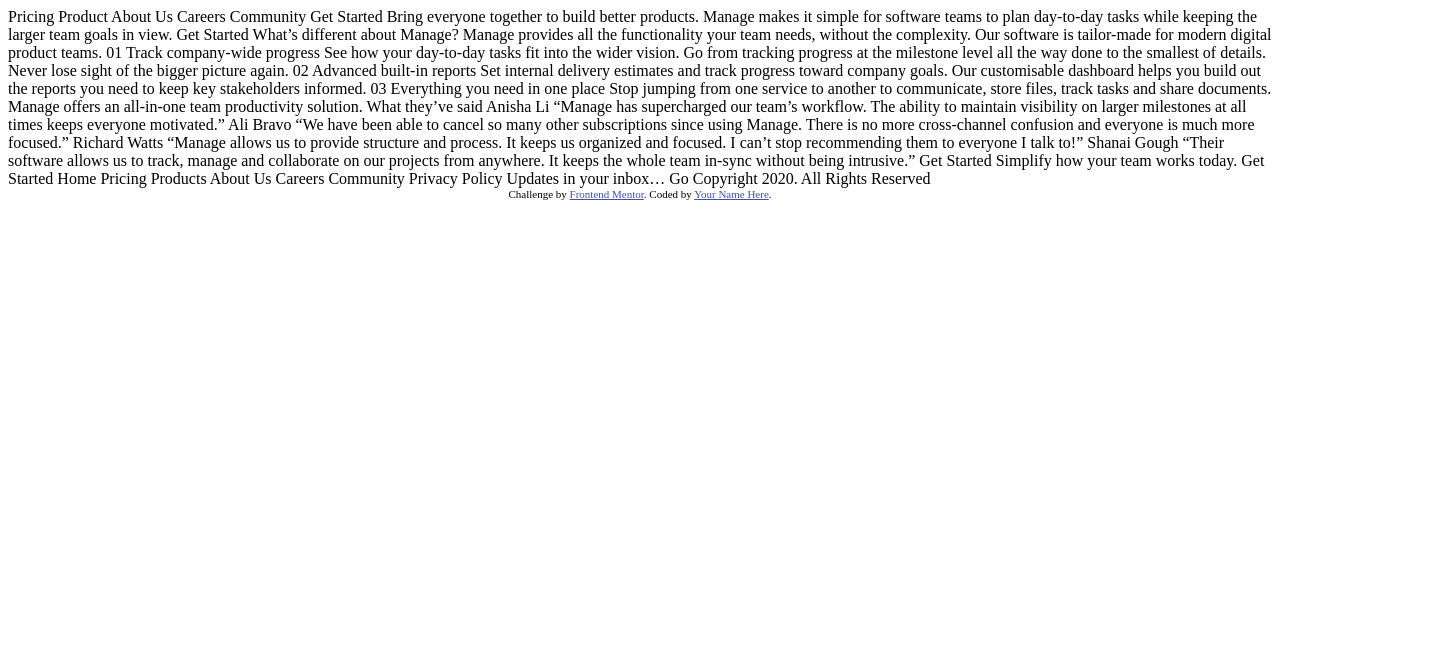
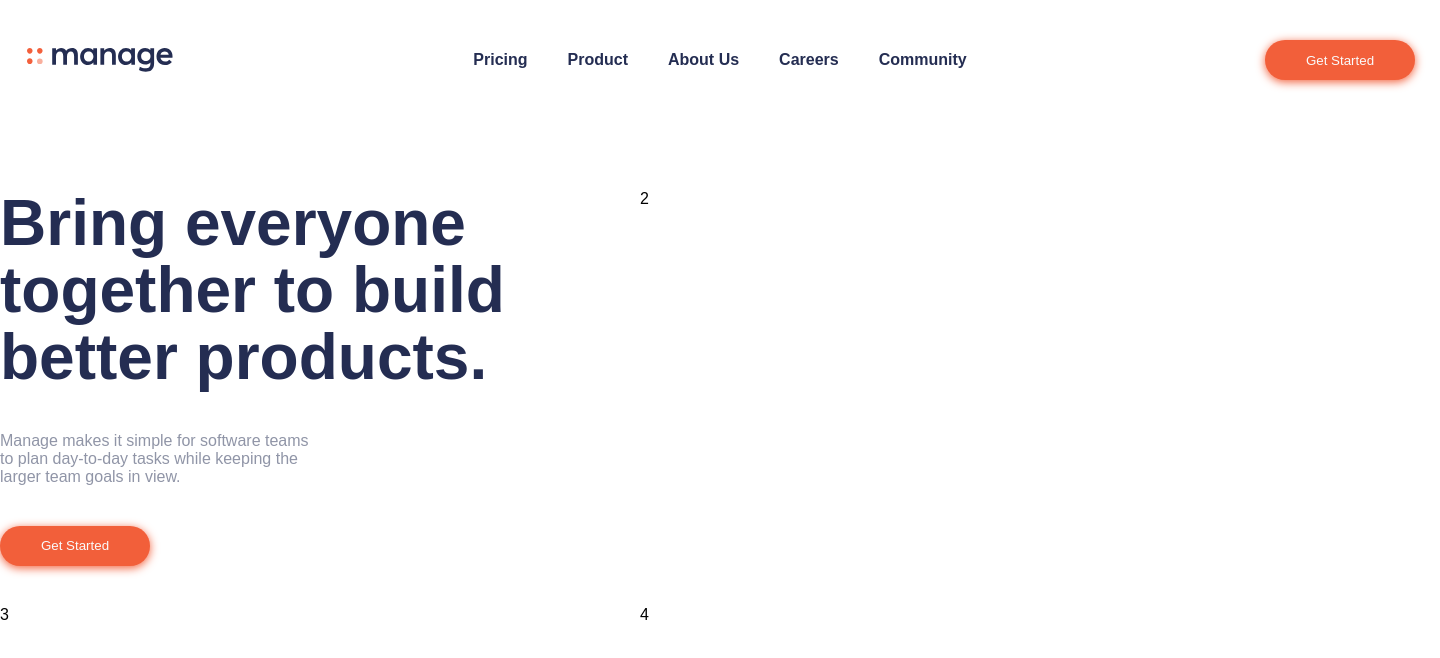
Before and after one commit to marcoramos2895/landing-reto-1, a plain HTML site: page index.html in a window 1280 px wide. Shown: the whole page, 1440 px wide, since content can reach past the window. Drawn offline with Linux system fonts and the light colour scheme; a web font is replaced by a local one.

Commit message:
Final del primer avance del reto 1

```diff
--- /dev/null
+++ b/css/estilos.css
@@ -0,0 +1,100 @@
+/*importamos fuentes de google*/
+@import url("https://fonts.googleapis.com/css2?family=Be+Vietnam:wght@400;500;700&display=swap");
+* {
+    margin: 0;
+    box-sizing: border-box;
+    padding: 0;
+}
+/*Variables*/
+:root {
+    --vietnam: "Be Vietnam", sans-serif;
+    --ancho: 1440px;
+    --color-naranja: hsl(12, 88%, 59%);
+    --color-azul-oscuro: hsl(228, 39%, 23%);
+    --color-plomo-claro: hsl(0, 0%, 98%);
+    --color-azul-claro: hsl(227, 12%, 61%);
+}
+/*Aplicando estilos a la pagina*/
+body {
+    font-family: var(--vietnam);
+    font-size: 16px;
+}
+/*--HEADER--*/
+.header {
+    width: var(--ancho);
+    display: flex;
+    margin: 0 auto;
+    height: 60px;
+    margin-top: 30px;
+}
+.header__logo {
+    width: 200px;
+    display: flex;
+    justify-content: center;
+    align-items: center;
+}
+.header__nav {
+    flex: 1;
+    display: flex;
+}
+.header__lista {
+    list-style: none;
+    display: flex;
+    flex: 1;
+    justify-content: center;
+    align-items: center;
+}
+.header__item {
+    margin: 0 20px;
+}
+.header__link {
+    text-decoration: none;
+    color: var(--color-azul-oscuro);
+    font-weight: 700;
+}
+/*--MAIN--*/
+main {
+    max-width: var(--ancho);
+    display: flex;
+    margin: 100px auto 0 auto;
+    flex-wrap: wrap;
+}
+main section {
+    width: 50%;
+}
+.seccion1 {
+    display: flex;
+    flex-direction: column;
+}
+.seccion1 > *{
+    margin-bottom: 40PX;
+}
+.seccion1__titulo {
+    color: var(--color-azul-oscuro);
+    font-size: 4rem;
+    line-height: 4.2rem;
+}
+.seccion1__parrafo {
+    color: var(--color-azul-claro);
+    width: 50%;
+}
+/*--CLASES GENERAES--*/
+.btn__started {
+    width: 200px;
+    display: flex;
+    justify-content: center;
+    align-items: center;
+}
+.btn__started-left{
+    justify-content: flex-start;
+}
+.btn__started > button {
+    border: none;
+    outline: none;
+    background-color: var(--color-naranja);
+    color: var(--color-plomo-claro);
+    width: 150px;
+    height: 40px;
+    border-radius: 25px;
+    box-shadow: var(--color-naranja) 0 2px 10px;
+}
--- a/index.html
+++ b/index.html
@@ -1,101 +1,55 @@
 <!DOCTYPE html>
 <html lang="en">
     <head>
-  <meta charset="UTF-8">
-  <meta name="viewport" content="width=device-width, initial-scale=1.0"> <!-- displays site properly based on user's device -->
-
-  <link rel="icon" type="image/png" sizes="32x32" href="./images/favicon-32x32.png">
-
-  <title>Frontend Mentor | Manage landing page</title>
-
-  <!-- Feel free to remove these styles or customise in your own stylesheet 👍 -->
-  <style>
-    .attribution { font-size: 11px; text-align: center; }
-    .attribution a { color: hsl(228, 45%, 44%); }
-  </style>
+        <meta charset="UTF-8" />
+        <meta name="viewport" content="width=device-width, initial-scale=1.0" />
+        <link rel="stylesheet" href="css/estilos.css" />
+        <title>Landing Reto 1</title>
     </head>
     <body>
-
-  Pricing
-  Product
-  About Us
-  Careers
-  Community
-
-  Get Started
-
+        <header class="header">
+            <div class="header__logo">
+                <img src="./images/logo.svg" alt="logo" />
+            </div>
+            <nav class="header__nav">
+                <ul class="header__lista">
+                    <li class="header__item">
+                        <a href="#" class="header__link">Pricing</a>
+                    </li>
+                    <li class="header__item">
+                        <a href="#" class="header__link">Product</a>
+                    </li>
+                    <li class="header__item">
+                        <a href="#" class="header__link">About Us</a>
+                    </li>
+                    <li class="header__item">
+                        <a href="#" class="header__link">Careers</a>
+                    </li>
+                    <li class="header__item">
+                        <a href="#" class="header__link">Community</a>
+                    </li>
+                </ul>
+            </nav>
+            <div class="header__btn btn__started">
+                <button>Get Started</button>
+            </div>
+        </header>
+        <main class="main">
+            <section class="seccion1">
+                <h1 class="seccion1__titulo">
                     Bring everyone together to build better products.
-
+                </h1>
+                <p class="seccion1__parrafo">
                     Manage makes it simple for software teams to plan day-to-day
                     tasks while keeping the larger team goals in view.
-
-  Get Started
-
-  What’s different about Manage?
-
-  Manage provides all the functionality your team needs, without
-  the complexity. Our software is tailor-made for modern digital
-  product teams.
-
-  01
-  Track company-wide progress
-  See how your day-to-day tasks fit into the wider vision. Go from
-  tracking progress at the milestone level all the way done to the
-  smallest of details. Never lose sight of the bigger picture again.
-
-  02
-  Advanced built-in reports
-  Set internal delivery estimates and track progress toward company
-  goals. Our customisable dashboard helps you build out the reports
-  you need to keep key stakeholders informed.
-
-  03
-  Everything you need in one place
-  Stop jumping from one service to another to communicate, store files,
-  track tasks and share documents. Manage offers an all-in-one team
-  productivity solution.
-
-  What they’ve said
-
-  Anisha Li
-  “Manage has supercharged our team’s workflow. The ability to maintain
-  visibility on larger milestones at all times keeps everyone motivated.”
-
-  Ali Bravo
-  “We have been able to cancel so many other subscriptions since using
-  Manage. There is no more cross-channel confusion and everyone is much
-  more focused.”
-
-  Richard Watts
-  “Manage allows us to provide structure and process. It keeps us organized
-  and focused. I can’t stop recommending them to everyone I talk to!”
-
-  Shanai Gough
-  “Their software allows us to track, manage and collaborate on our projects
-  from anywhere. It keeps the whole team in-sync without being intrusive.”
-
-  Get Started
-
-  Simplify how your team works today.
-  Get Started
-
-  Home
-  Pricing
-  Products
-  About Us
-  Careers
-  Community
-  Privacy Policy
-
-  Updates in your inbox…
-  Go
-
-  Copyright 2020. All Rights Reserved
-
-
-  <div class="attribution">
-    Challenge by <a href="https://www.frontendmentor.io?ref=challenge" target="_blank">Frontend Mentor</a>.
-    Coded by <a href="#">Your Name Here</a>.
+                </p>
+                <div class="seccion1__btn btn__started btn__started-left">
+                    <button>Get Started</button>
                 </div>
+            </section>
+            <section class="seccion2">2</section>
+            <section class="seccion3">3</section>
+            <section class="seccion4">4</section>
+        </main>
     </body>
 </html>
```
Also changed, not shown: index_tmp.html (added, +101 -0 lines). Lines whose indentation alone changed are shown as unchanged.
